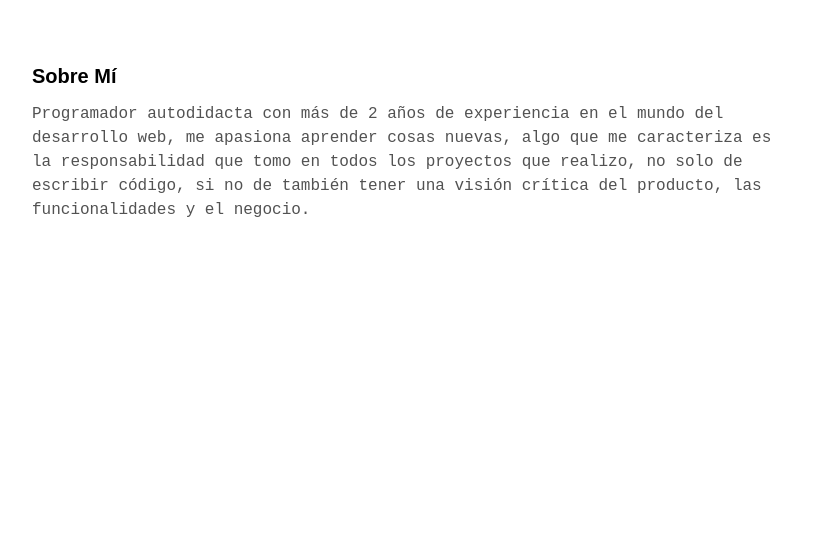
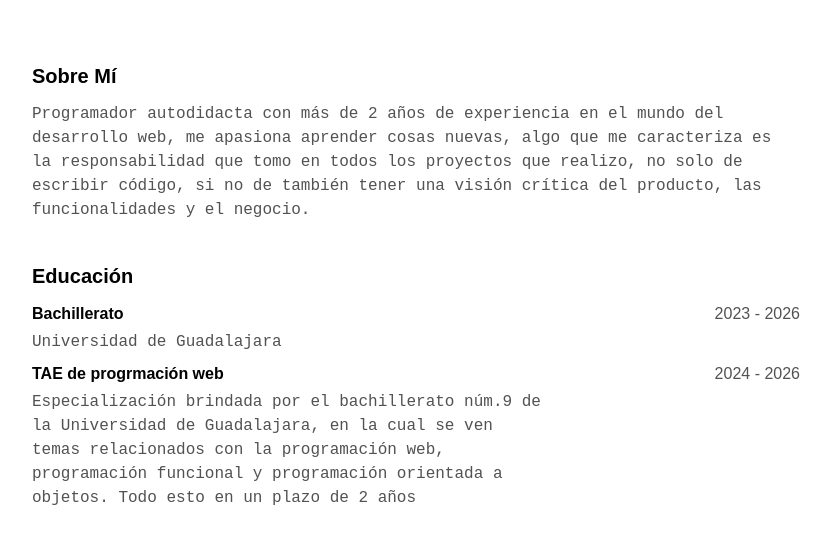
Before and after one commit to LUISEDOCCOR/portafolio-2025, a Vue app: page / in a window 1280 px wide. Shown: the part 232-776 px from the top of the page, without its empty margins (224-1055 px from the left). Built offline with nearby package versions, Linux system fonts and the light colour scheme.

Commit message:
feat:  add education section

```diff
--- a/src/App.vue
+++ b/src/App.vue
@@ -2,13 +2,15 @@
 import MainLayout from "./layouts/MainLayout.vue";
 import Header from "./components/Header.vue";
 import AboutMe from "./components/AboutMe.vue";
+import Education from "./components/Education.vue";
 </script>
 
 <template>
   <MainLayout>
     <Header />
-    <main class="mt-16">
+    <main class="mt-16 space-y-10">
       <AboutMe />
+      <Education />
     </main>
   </MainLayout>
 </template>
--- /dev/null
+++ b/src/components/Education.vue
@@ -0,0 +1,38 @@
+<script setup>
+const education = [
+  {
+    title: "Bachillerato",
+    contetnt: "Universidad de Guadalajara",
+    date: "2023 - 2026",
+  },
+  {
+    title: "TAE de progrmación web",
+    contetnt: `Especialización brindada por el bachillerato
+    núm.9 de la Universidad de Guadalajara, en la cual se
+    ven temas relacionados con la programación web,
+    programación funcional y programación orientada a
+    objetos. Todo esto en un plazo de 2 años`,
+    date: "2024 - 2026",
+  },
+];
+</script>
+<template>
+  <section class="space-y-3">
+    <h2 class="text-xl font-semibold">Educación</h2>
+    <ul class="space-y-2">
+      <li
+        class="grid grid-cols-3 text-neutral-600"
+        v-for="(item, index) in education"
+        :key="index"
+      >
+        <div class="text-md col-span-2 space-y-1">
+          <h3 class="font-bold text-black">{{ item.title }}</h3>
+          <p class="jetbrains-mono">{{ item.contetnt }}</p>
+        </div>
+        <div class="text-right">
+          <span>{{ item.date }}</span>
+        </div>
+      </li>
+    </ul>
+  </section>
+</template>
--- a/src/components/Header.vue
+++ b/src/components/Header.vue
@@ -27,7 +27,7 @@ const links = [
 
 <template>
   <header class="grid grid-cols-3">
-    <section class="col-span-2 space-y-3 text-neutral-600">
+    <section class="col-span-3 space-y-3 text-neutral-600 md:col-span-2">
       <h1 class="text-2xl font-bold text-black">Luis Eduardo</h1>
       <p class="jetbrains-mono text-md">
         +2 años de experiencia. Desarrollador Front-end y Back-End. Programador
@@ -51,7 +51,7 @@ const links = [
         </li>
       </ul>
     </section>
-    <section class="flex items-center justify-end">
+    <section class="hidden items-center justify-end md:flex">
       <img
         class="w-40 rounded-md"
         src="https://avatars.githubusercontent.com/u/110699874?v=4"
--- a/src/layouts/MainLayout.vue
+++ b/src/layouts/MainLayout.vue
@@ -1,5 +1,5 @@
 <template>
-  <div class="mx-auto min-h-screen w-full max-w-3xl py-16">
+  <div class="mx-auto min-h-screen w-full max-w-3xl px-6 py-16 md:px-0">
     <slot />
   </div>
 </template>
```
